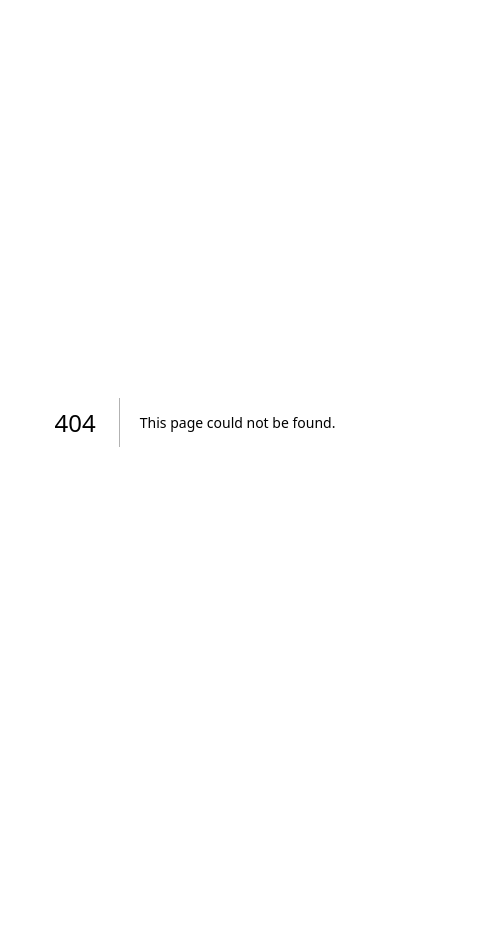
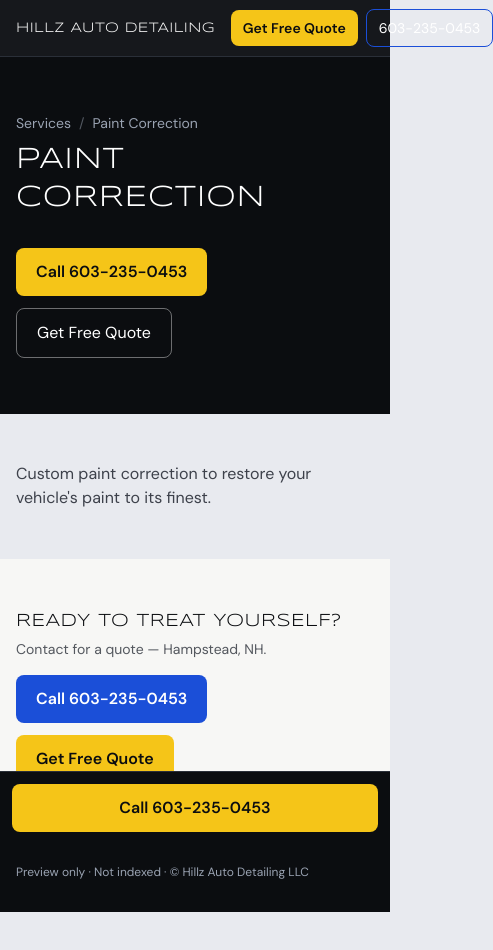
Before and after one commit to ge11y/hillz-auto-detailing-preview, a Next.js app: page /services/paint-correction in a window 390 px wide. Before the commit this address had no page. Shown: the top 950 px of the page, 493 px wide, since content can reach past the window. Before the commit the page ends 844 px from the top, so only its background shows below. Built offline with nearby package versions, Linux system fonts and the light colour scheme.

Commit message:
Add service pages dropdown and founder NAP lock
Services nav dropdown + /services/{system-x,paint-correction,exterior-detail}.
Apply gelly NAP: LLC name, unit 6 address, phone/email, Mon–Fri 9–6 / Sat by appt,
tagline Ready to treat yourself?, form Name/Email/Phone/Message. Gate unchanged.

```diff
--- a/src/app/api/leads/route.ts
+++ b/src/app/api/leads/route.ts
@@ -5,12 +5,13 @@ const leads: Array<Record<string, string>> = [];
 export async function POST(req: Request) {
   const body = await req.json().catch(() => ({}));
   const name = String(body.name || "").trim();
+  const email = String(body.email || "").trim();
   const phone = String(body.phone || "").trim();
   const message = String(body.message || "").trim();
   if (!name || !phone) {
     return NextResponse.json({ ok: false, error: "Name and phone required" }, { status: 400 });
   }
-  const row = { name, phone, message, at: new Date().toISOString() };
+  const row = { name, email, phone, message, at: new Date().toISOString() };
   leads.push(row);
   console.log("[lead]", row);
   return NextResponse.json({ ok: true });
--- a/src/app/page.tsx
+++ b/src/app/page.tsx
@@ -1,22 +1,24 @@
 import Image from "next/image";
+import Link from "next/link";
 import Header from "@/components/Header";
 import MobileCallBar from "@/components/MobileCallBar";
 import QuoteForm from "@/components/QuoteForm";
 
-const PHONE = "(603) 235-0453";
-const TEL = "tel:+16032350453";
+const PHONE = "603-235-0453";
+const TEL = "tel:6032350453";
 const MAPS =
   "https://www.google.com/maps/place/?q=place_id:ChIJHzlrNPGr44kRDMT2WsqFQD8";
 
 const HOURS = [
-  ["Monday", "8 AM–5 PM"],
-  ["Tuesday", "8 AM–5 PM"],
-  ["Wednesday", "8 AM–5 PM"],
-  ["Thursday", "8 AM–5 PM"],
-  ["Friday", "8 AM–5 PM"],
-  ["Saturday", "8 AM–2 PM"],
+  ["Monday", "9:00 AM–6:00 PM"],
+  ["Tuesday", "9:00 AM–6:00 PM"],
+  ["Wednesday", "9:00 AM–6:00 PM"],
+  ["Thursday", "9:00 AM–6:00 PM"],
+  ["Friday", "9:00 AM–6:00 PM"],
+  ["Saturday", "By Appointment"],
   ["Sunday", "Closed"],
 ];
+const EMAIL = "hillzautodetailing@gmail.com";
 
 export default function HomePage() {
   return (
@@ -37,9 +39,10 @@ export default function HomePage() {
           <div className="relative z-10 mx-auto max-w-6xl w-full px-4 py-16 md:py-24 grid md:grid-cols-2 gap-10 items-center">
             <div>
               <h1 className="font-display text-4xl md:text-5xl lg:text-6xl uppercase text-white leading-tight tracking-wide">
-                Hillz Auto Detailing
+                Hillz Auto Detailing LLC
               </h1>
-              <p className="mt-4 text-lg text-concrete max-w-md">
+              <p className="mt-3 text-xl text-yellow font-semibold">Ready to treat yourself?</p>
+              <p className="mt-3 text-lg text-concrete max-w-md">
                 Car detailing service in Hampstead, NH. Women-owned. 4.8★ from 17 Google reviews.
               </p>
               <div className="mt-8 flex flex-wrap gap-3">
@@ -94,9 +97,9 @@ export default function HomePage() {
                 <p className="text-sm text-chrome/80 mb-4">
                   Coatings are priced with a standard prep. Contact for a quote.
                 </p>
-                <a href="#quote" className="text-race font-semibold text-sm hover:underline cursor-pointer">
-                  Contact for a quote →
-                </a>
+                <Link href="/services/system-x-ceramic-protection" className="text-race font-semibold text-sm hover:underline cursor-pointer">
+                  Learn more →
+                </Link>
               </article>
 
               <article className="rounded-2xl bg-card border border-concrete p-6 shadow-sm">
@@ -107,9 +110,9 @@ export default function HomePage() {
                 <p className="text-sm text-chrome/80 mb-4">
                   Custom paint correction to restore your vehicle&apos;s paint to its finest.
                 </p>
-                <a href="#quote" className="text-race font-semibold text-sm hover:underline cursor-pointer">
-                  Contact for a quote →
-                </a>
+                <Link href="/services/paint-correction" className="text-race font-semibold text-sm hover:underline cursor-pointer">
+                  Learn more →
+                </Link>
               </article>
 
               <article className="rounded-2xl bg-card border border-concrete p-6 shadow-sm">
@@ -117,9 +120,9 @@ export default function HomePage() {
                   03
                 </div>
                 <h3 className="font-display text-lg uppercase tracking-wide mb-2">Exterior Detail</h3>
-                <a href="#quote" className="text-race font-semibold text-sm hover:underline cursor-pointer">
-                  Contact us →
-                </a>
+                <Link href="/services/exterior-detail" className="text-race font-semibold text-sm hover:underline cursor-pointer">
+                  Learn more →
+                </Link>
               </article>
             </div>
           </div>
@@ -208,7 +211,7 @@ export default function HomePage() {
           <div className="mx-auto max-w-6xl px-4">
             <h2 className="font-display text-3xl uppercase tracking-wide mb-4">Service Areas</h2>
             <p className="text-chrome/80 max-w-xl">
-              Based in <strong>Hampstead, NH</strong> at 4 Owens Ct #6. Call to confirm availability for your vehicle.
+              Based in <strong>Hampstead, NH</strong> at 4 Owens Ct unit 6. Call to confirm availability for your vehicle.
             </p>
             <a href={TEL} className="inline-flex mt-6 rounded-lg bg-race text-white font-semibold px-5 py-3 hover:brightness-110 cursor-pointer">
               Call {PHONE}
@@ -220,15 +223,16 @@ export default function HomePage() {
         <footer id="contact" className="bg-ink text-white pt-16 pb-10">
           <div className="mx-auto max-w-6xl px-4 grid sm:grid-cols-2 lg:grid-cols-4 gap-10">
             <div>
-              <h3 className="font-display uppercase tracking-wide mb-3">Hillz Auto Detailing</h3>
+              <h3 className="font-display uppercase tracking-wide mb-3">Hillz Auto Detailing LLC</h3>
               <p className="text-muted text-sm">Car detailing service · Hampstead, NH</p>
               <p className="text-muted text-sm mt-2">Women-owned</p>
+              <p className="text-yellow text-sm mt-3">Ready to treat yourself?</p>
             </div>
             <div>
               <h3 className="font-display uppercase tracking-wide mb-3 text-sm">Visit</h3>
               <p className="text-sm text-concrete">
-                4 Owens Ct #6<br />
-                Hampstead, NH 03841
+                4 Owens Ct unit 6<br />
+                Hampstead, NH, USA
               </p>
               <a href={MAPS} target="_blank" rel="noopener noreferrer" className="text-yellow text-sm mt-2 inline-block hover:underline">
                 Open in Google Maps
@@ -244,11 +248,15 @@ export default function HomePage() {
                   </li>
                 ))}
               </ul>
+              <p className="text-xs text-muted mt-3">Closed on major holidays</p>
             </div>
             <div>
               <h3 className="font-display uppercase tracking-wide mb-3 text-sm">Contact</h3>
               <a href={TEL} className="block text-yellow font-semibold hover:underline cursor-pointer">
                 {PHONE}
+              </a>
+              <a href={`mailto:${EMAIL}`} className="block text-concrete text-sm mt-2 hover:text-yellow hover:underline cursor-pointer">
+                {EMAIL}
               </a>
               <a href="#quote" className="inline-flex mt-4 rounded-lg bg-yellow text-ink font-semibold px-4 py-2 text-sm hover:brightness-110 cursor-pointer">
                 Get Free Quote
@@ -256,7 +264,7 @@ export default function HomePage() {
             </div>
           </div>
           <div className="mx-auto max-w-6xl px-4 mt-12 pt-6 border-t border-chrome text-xs text-muted">
-            Preview only · Not indexed · © Hillz Auto Detailing
+            Preview only · Not indexed · © Hillz Auto Detailing LLC
           </div>
         </footer>
       </main>
--- /dev/null
+++ b/src/app/services/exterior-detail/page.tsx
@@ -0,0 +1,16 @@
+import type { Metadata } from "next";
+import ServicePage from "@/components/ServicePage";
+
+export const metadata: Metadata = {
+  title: "Exterior Detail | Hillz Auto Detailing",
+  description: "Exterior Detail — Hillz Auto Detailing, Hampstead NH",
+  robots: { index: false, follow: false },
+};
+
+export default function ExteriorDetailPage() {
+  return (
+    <ServicePage title="Exterior Detail">
+      <p className="text-chrome/90">Contact us for a quote.</p>
+    </ServicePage>
+  );
+}
--- /dev/null
+++ b/src/app/services/paint-correction/page.tsx
@@ -0,0 +1,18 @@
+import type { Metadata } from "next";
+import ServicePage from "@/components/ServicePage";
+
+export const metadata: Metadata = {
+  title: "Paint Correction | Hillz Auto Detailing",
+  description: "Custom paint correction — Hampstead, NH",
+  robots: { index: false, follow: false },
+};
+
+export default function PaintCorrectionPage() {
+  return (
+    <ServicePage title="Paint Correction">
+      <p className="text-chrome/90">
+        Custom paint correction to restore your vehicle&apos;s paint to its finest.
+      </p>
+    </ServicePage>
+  );
+}
--- /dev/null
+++ b/src/app/services/system-x-ceramic-protection/page.tsx
@@ -0,0 +1,33 @@
+import type { Metadata } from "next";
+import ServicePage from "@/components/ServicePage";
+
+export const metadata: Metadata = {
+  title: "System X Ceramic Protection | Hillz Auto Detailing",
+  description: "Professional grade System X Ceramic Protection — Hampstead, NH",
+  robots: { index: false, follow: false },
+};
+
+export default function SystemXPage() {
+  return (
+    <ServicePage title="System X Ceramic Protection">
+      <p className="text-xs text-chrome/60 mb-4 uppercase tracking-wide">
+        System-X Ceramic Protection Max G+
+      </p>
+      <p className="text-chrome/90 mb-4">
+        Professional grade System X Ceramic Protection offered in 3/6/10 years.
+      </p>
+      <ul className="text-chrome/80 space-y-2 mb-6 list-disc pl-5">
+        <li>Superior protection from elements</li>
+        <li>High gloss, smooth finish</li>
+        <li>Hard protective shell over your finish</li>
+        <li>Hydrophobic, quick drying properties</li>
+        <li>Easy 1X a year maintenance</li>
+        <li>Lasting results that keep your finish best</li>
+      </ul>
+      <p className="text-chrome/80 mb-3">
+        Warranty with proper care, and reporting to your vehicle&apos;s Carfax report.
+      </p>
+      <p className="text-chrome/80">Coatings are priced with a standard prep. Contact for a quote.</p>
+    </ServicePage>
+  );
+}
--- a/src/components/Header.tsx
+++ b/src/components/Header.tsx
@@ -1,27 +1,90 @@
-const PHONE = "(603) 235-0453";
-const TEL = "tel:+16032350453";
+"use client";
+
+import Link from "next/link";
+import { useState, useRef, useEffect } from "react";
+
+const PHONE = "603-235-0453";
+const TEL = "tel:6032350453";
+
+const SERVICE_LINKS = [
+  { href: "/#services", label: "Overview" },
+  { href: "/services/system-x-ceramic-protection", label: "System X Ceramic Protection" },
+  { href: "/services/paint-correction", label: "Paint Correction" },
+  { href: "/services/exterior-detail", label: "Exterior Detail" },
+];
 
 export default function Header() {
+  const [open, setOpen] = useState(false);
+  const wrapRef = useRef<HTMLDivElement>(null);
+
+  useEffect(() => {
+    function onDoc(e: MouseEvent) {
+      if (wrapRef.current && !wrapRef.current.contains(e.target as Node)) {
+        setOpen(false);
+      }
+    }
+    document.addEventListener("mousedown", onDoc);
+    return () => document.removeEventListener("mousedown", onDoc);
+  }, []);
+
   return (
     <header className="sticky top-0 z-40 bg-ink/95 backdrop-blur border-b border-chrome text-white">
       <div className="mx-auto max-w-6xl px-4 h-14 flex items-center gap-4">
-        <a href="#home" className="font-display text-sm md:text-base uppercase tracking-wide whitespace-nowrap shrink-0">
+        <Link
+          href="/#home"
+          className="font-display text-sm md:text-base uppercase tracking-wide whitespace-nowrap shrink-0"
+        >
           Hillz Auto Detailing
-        </a>
+        </Link>
         <nav className="hidden lg:flex items-center gap-5 text-sm text-muted ml-4">
-          <a href="#home" className="hover:text-white whitespace-nowrap">Home</a>
-          <a href="#services" className="hover:text-white whitespace-nowrap">Services</a>
-          <a href="#gallery" className="hover:text-white whitespace-nowrap">Gallery</a>
-          <a href="#areas" className="hover:text-white whitespace-nowrap">Service Areas</a>
-          <a href="#contact" className="hover:text-white whitespace-nowrap">Contact</a>
+          <Link href="/#home" className="hover:text-white whitespace-nowrap">
+            Home
+          </Link>
+          <div className="relative" ref={wrapRef}>
+            <button
+              type="button"
+              className="hover:text-white whitespace-nowrap inline-flex items-center gap-1 cursor-pointer"
+              aria-expanded={open}
+              aria-haspopup="true"
+              onClick={() => setOpen((v) => !v)}
+            >
+              Services
+              <span className="text-[10px] opacity-70" aria-hidden>
+                ▾
+              </span>
+            </button>
+            {open && (
+              <div className="absolute left-0 top-full mt-2 min-w-[260px] rounded-xl border border-chrome bg-ink shadow-xl py-2 z-50">
+                {SERVICE_LINKS.map((l) => (
+                  <Link
+                    key={l.href}
+                    href={l.href}
+                    className="block px-4 py-2.5 text-sm text-concrete hover:bg-chrome/40 hover:text-white"
+                    onClick={() => setOpen(false)}
+                  >
+                    {l.label}
+                  </Link>
+                ))}
+              </div>
+            )}
+          </div>
+          <Link href="/#gallery" className="hover:text-white whitespace-nowrap">
+            Gallery
+          </Link>
+          <Link href="/#areas" className="hover:text-white whitespace-nowrap">
+            Service Areas
+          </Link>
+          <Link href="/#contact" className="hover:text-white whitespace-nowrap">
+            Contact
+          </Link>
         </nav>
         <div className="ml-auto flex items-center gap-2 shrink-0">
-          <a
-            href="#quote"
+          <Link
+            href="/#quote"
             className="inline-flex items-center justify-center rounded-lg bg-yellow text-ink font-semibold text-sm px-3 py-2 whitespace-nowrap hover:brightness-110 cursor-pointer"
           >
             Get Free Quote
-          </a>
+          </Link>
           <a
             href={TEL}
             className="inline-flex items-center justify-center rounded-lg border border-race text-white text-sm px-3 py-2 whitespace-nowrap hover:bg-race/20 cursor-pointer"
--- a/src/components/MobileCallBar.tsx
+++ b/src/components/MobileCallBar.tsx
@@ -1,4 +1,4 @@
-const TEL = "tel:+16032350453";
+const TEL = "tel:6032350453";
 
 export default function MobileCallBar() {
   return (
@@ -7,7 +7,7 @@ export default function MobileCallBar() {
         href={TEL}
         className="flex items-center justify-center w-full rounded-lg bg-yellow text-ink font-semibold py-3 cursor-pointer"
       >
-        Call (603) 235-0453
+        Call 603-235-0453
       </a>
     </div>
   );
--- a/src/components/QuoteForm.tsx
+++ b/src/components/QuoteForm.tsx
@@ -4,6 +4,7 @@ import { useState } from "react";
 
 export default function QuoteForm({ dark = true }: { dark?: boolean }) {
   const [name, setName] = useState("");
+  const [email, setEmail] = useState("");
   const [phone, setPhone] = useState("");
   const [message, setMessage] = useState("");
   const [status, setStatus] = useState<"idle" | "ok" | "err">("idle");
@@ -16,7 +17,7 @@ export default function QuoteForm({ dark = true }: { dark?: boolean }) {
     const res = await fetch("/api/leads", {
       method: "POST",
       headers: { "Content-Type": "application/json" },
-      body: JSON.stringify({ name, phone, message }),
+      body: JSON.stringify({ name, email, phone, message }),
     });
     setLoading(false);
     if (!res.ok) {
@@ -25,6 +26,7 @@ export default function QuoteForm({ dark = true }: { dark?: boolean }) {
     }
     setStatus("ok");
     setName("");
+    setEmail("");
     setPhone("");
     setMessage("");
   }
@@ -38,6 +40,16 @@ export default function QuoteForm({ dark = true }: { dark?: boolean }) {
       <div>
         <label className="block text-xs uppercase tracking-wider text-muted mb-1">Name</label>
         <input className={field} value={name} onChange={(e) => setName(e.target.value)} required />
+      </div>
+      <div>
+        <label className="block text-xs uppercase tracking-wider text-muted mb-1">Email</label>
+        <input
+          className={field}
+          type="email"
+          value={email}
+          onChange={(e) => setEmail(e.target.value)}
+          required
+        />
       </div>
       <div>
         <label className="block text-xs uppercase tracking-wider text-muted mb-1">Phone</label>
@@ -55,7 +67,9 @@ export default function QuoteForm({ dark = true }: { dark?: boolean }) {
         {loading ? "Sending…" : "Send"}
       </button>
       {status === "ok" && <p className="text-sm text-green-400">Thanks — we got your request.</p>}
-      {status === "err" && <p className="text-sm text-red-400">Something went wrong. Call (603) 235-0453.</p>}
+      {status === "err" && (
+        <p className="text-sm text-red-400">Something went wrong. Call 603-235-0453.</p>
+      )}
     </form>
   );
 }
--- /dev/null
+++ b/src/components/ServicePage.tsx
@@ -0,0 +1,83 @@
+import Link from "next/link";
+import Header from "@/components/Header";
+import MobileCallBar from "@/components/MobileCallBar";
+
+const PHONE = "603-235-0453";
+const TEL = "tel:6032350453";
+
+type Props = {
+  title: string;
+  children: React.ReactNode;
+};
+
+export default function ServicePage({ title, children }: Props) {
+  return (
+    <>
+      <Header />
+      <main className="pb-24 md:pb-0">
+        <section className="bg-ink text-white py-14 md:py-20">
+          <div className="mx-auto max-w-6xl px-4">
+            <p className="text-sm text-muted mb-2">
+              <Link href="/#services" className="hover:text-white">
+                Services
+              </Link>
+              <span className="mx-2 opacity-50">/</span>
+              <span>{title}</span>
+            </p>
+            <h1 className="font-display text-3xl md:text-5xl uppercase tracking-wide leading-tight">
+              {title}
+            </h1>
+            <div className="mt-8 flex flex-wrap gap-3">
+              <a
+                href={TEL}
+                className="inline-flex rounded-lg bg-yellow text-ink font-semibold px-5 py-3 hover:brightness-110 cursor-pointer"
+              >
+                Call {PHONE}
+              </a>
+              <Link
+                href="/#quote"
+                className="inline-flex rounded-lg border border-white/40 text-white px-5 py-3 hover:bg-white/10 cursor-pointer"
+              >
+                Get Free Quote
+              </Link>
+            </div>
+          </div>
+        </section>
+
+        <section className="py-12 md:py-16">
+          <div className="mx-auto max-w-3xl px-4">{children}</div>
+        </section>
+
+        <section className="bg-card border-y border-concrete py-12">
+          <div className="mx-auto max-w-6xl px-4 flex flex-wrap items-center justify-between gap-4">
+            <div>
+              <h2 className="font-display uppercase tracking-wide text-lg mb-1">Ready to treat yourself?</h2>
+              <p className="text-sm text-chrome/80">Contact for a quote — Hampstead, NH.</p>
+            </div>
+            <div className="flex flex-wrap gap-3">
+              <a
+                href={TEL}
+                className="inline-flex rounded-lg bg-race text-white font-semibold px-5 py-3 hover:brightness-110 cursor-pointer"
+              >
+                Call {PHONE}
+              </a>
+              <Link
+                href="/#quote"
+                className="inline-flex rounded-lg bg-yellow text-ink font-semibold px-5 py-3 hover:brightness-110 cursor-pointer"
+              >
+                Get Free Quote
+              </Link>
+            </div>
+          </div>
+        </section>
+
+        <footer className="bg-ink text-white py-8">
+          <div className="mx-auto max-w-6xl px-4 text-xs text-muted">
+            Preview only · Not indexed · © Hillz Auto Detailing LLC
+          </div>
+        </footer>
+      </main>
+      <MobileCallBar />
+    </>
+  );
+}
--- a/src/middleware.ts
+++ b/src/middleware.ts
@@ -8,6 +8,7 @@ export function middleware(req: NextRequest) {
     pathname.startsWith("/api/auth") ||
     pathname.startsWith("/_next") ||
     pathname.startsWith("/photos") ||
+    pathname.startsWith("/assets") ||
     pathname === "/favicon.ico" ||
     pathname === "/robots.txt"
   ) {
```
